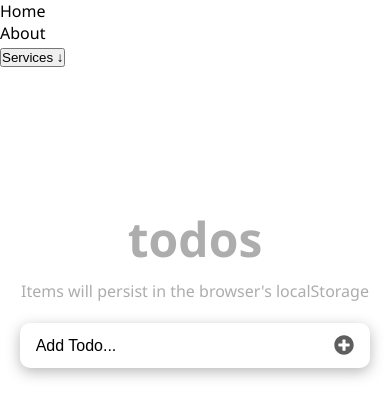
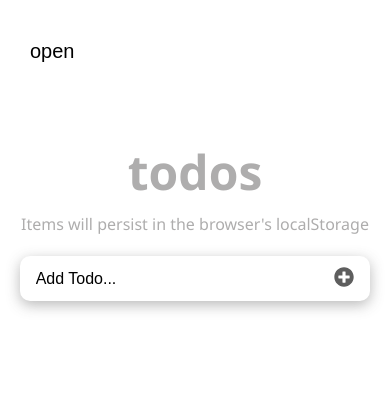
Before and after one commit to NatiG25/react-todo, a React (Create React App) app: page / in a window 390 px wide. Shown: the top 416 px of the page. Built offline with nearby package versions, Linux system fonts and the light colour scheme.

Commit message:
Add a hamburger menu

```diff
--- a/src/components/Navbar.js
+++ b/src/components/Navbar.js
@@ -1,25 +1,26 @@
-import {useRef, useState } from "react";
+import { useRef, useState } from "react";
 import { useOnClickOutside } from "./useOnClickOutside";
 
 const Navbar = () => {
-  const [dropdown, setDropdown] = useState(false);
+  const [navbarOpen, setNavbarOpen] = useState(false);
   const ref = useRef();
 
-useOnClickOutside(ref, dropdown, () => setDropdown(false));
+  // useOnClickOutside(ref, navbarOpen, () => setNavbarOpen(false));
 
   return (
-    <nav>
-      <ul>
-        <li>Home</li>
-        <li>About</li>
-        <li ref={ref}>
-          <button onClick={() => setDropdown((prev) => !prev)}>
-            Services <span>&#8595;</span>
-          </button>
-          {dropdown && (
+    <nav className="navbar" ref={ref}>
+      <button
+      className="toggle"
+      onClick={() => setNavbarOpen((prev) => !prev)}
+      >
+        {navbarOpen ? "close" : 'open'}
+      </button>
+      <ul className={`menu-nav${navbarOpen ? ' show-menu' : ''}`}>
+        <li>
+          {navbarOpen && (
             <ul>
-              <li>Design</li>
-              <li>Development</li>
+              <li>Home</li>
+              <li>About</li>
             </ul>
           )}
         </li>
--- a/src/styles/index.css
+++ b/src/styles/index.css
@@ -64,3 +64,63 @@ body {
   font-size: 20px;
   margin-top: 2px;
 }
+
+/*==========================
+Sidebar navigation
+========================*/
+.navbar {
+  position: relative;
+}
+button {
+  cursor: pointer;
+  background: transparent;;
+  border: none;
+  font-size: 20px;
+}
+.navbar .toggle {
+  position: fixed;
+  left: 30px;
+  top: 40px;
+  cursor: pointer;
+  background: transparent;;
+  border: none;
+}
+.menu-nav {
+  list-style: none;
+  position: absolute;
+  background: #fff;
+  left: 0;
+  width: 0;
+  overflow: hidden;
+  max-width: 290px;
+  z-index: 9;
+  font-size: 18px;
+  box-shadow: 0 10px 15px -3px rgb(46 41 51 / 8%), 0 4px 6px -2px rgb(71 63 79 / 16%);
+  transform: translateX(-100px);
+  transition: transform ease-in-out 0.2s;
+  /* transition: width ease 0.2s; */
+}
+.menu-nav.show-menu {
+  width: 100%;
+  transform: translateX(0px);
+}
+.menu-nav li a, .menu-nav li span {
+  display: block;
+  padding: 1rem;
+}
+.log-in {
+  color: #777;
+  border-top: 1px solid #efecec;
+  margin-top: 15px;
+  font-size: 15px;
+}
+/* logout */
+.logout {
+  position: absolute;
+  right: 30px;
+  top: 40px;
+  display: flex;
+  gap: 2rem;
+  font-size: 20px;
+  color: #8a4baf;
+}
```
